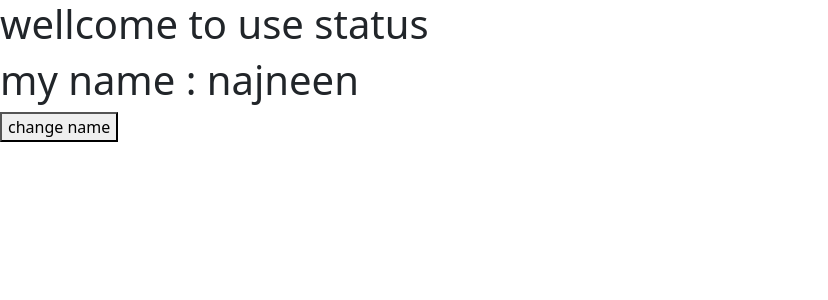
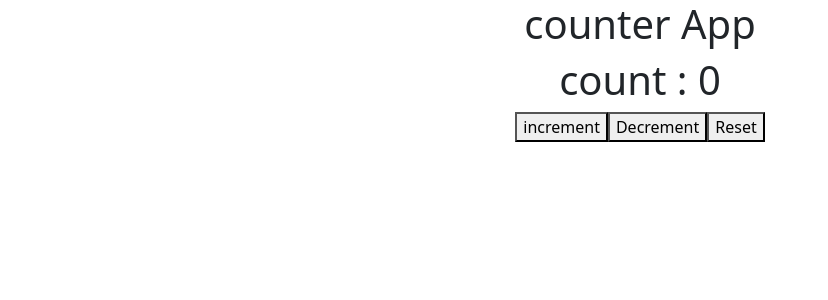
Before and after one commit to Jitendra0987/React, a React (Vite) app: page / in a window 1280 px wide. Shown: the top 300 px of the page, without its empty margins (0-828 px from the left). Built offline with nearby package versions, Linux system fonts and the light colour scheme.

Commit message:
usestate increment decrement

```diff
--- a/src/App.jsx
+++ b/src/App.jsx
@@ -1,17 +1,30 @@
 import { useState } from "react";
 
 const App=()=>{
-  const [name, setName]=useState("najneen")
+const [cnt, setCnt]=useState(0);
+const myDcrement =()=>{
 
-  const myName=()=>{
-    setName("gouri")
-  }
-  return(
-    <>
-   <h1>wellcome to use status</h1>
-   <h1>my name : {name}</h1>
-   <button onClick={myName}>change name</button>
-    </>
-  )
+    if(cnt<=1)
+    {
+        alert("No decrese minus value")
+    }
+
+    else
+    {
+        setCnt(cnt-1)
+    }
+}
+
+    return(
+        <>
+        <center>
+       <h1>counter App</h1>
+       <h1>count : {cnt}</h1>
+       <button onClick={()=>{setCnt(cnt+1)}}>increment</button>
+       <button onClick={myDcrement}>Decrement</button>
+       <button onClick={()=>{setCnt(0)}}>Reset</button>
+       </center>
+        </>
+    )
 }
 export default App;
```
